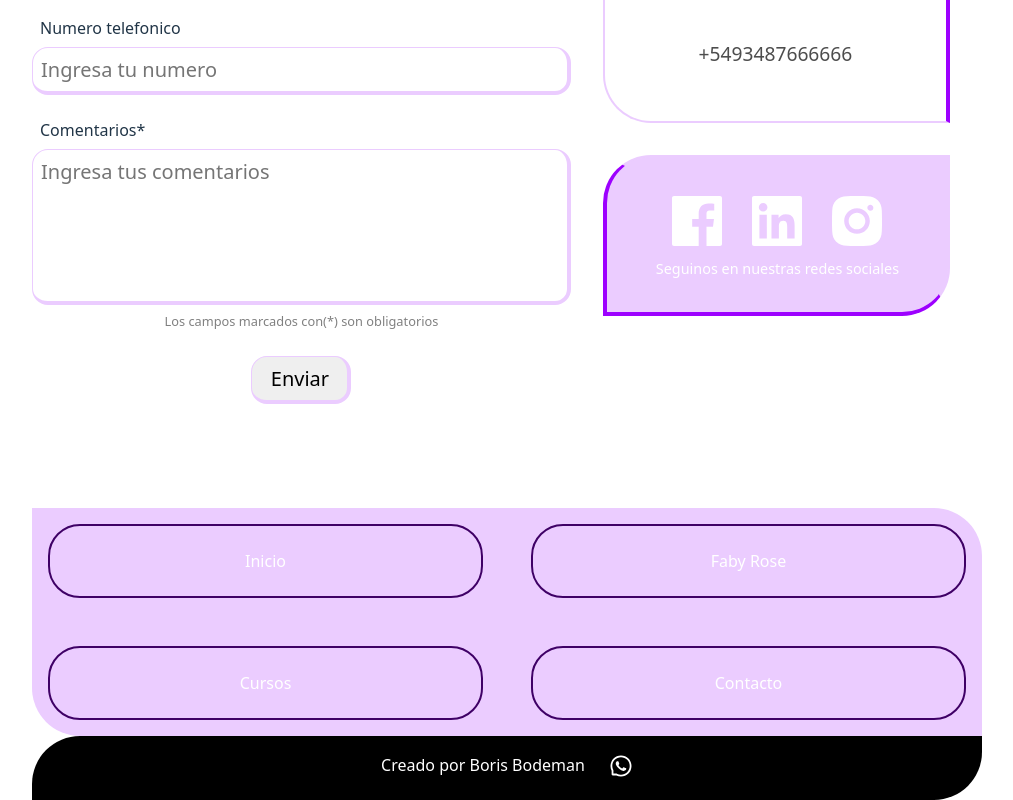
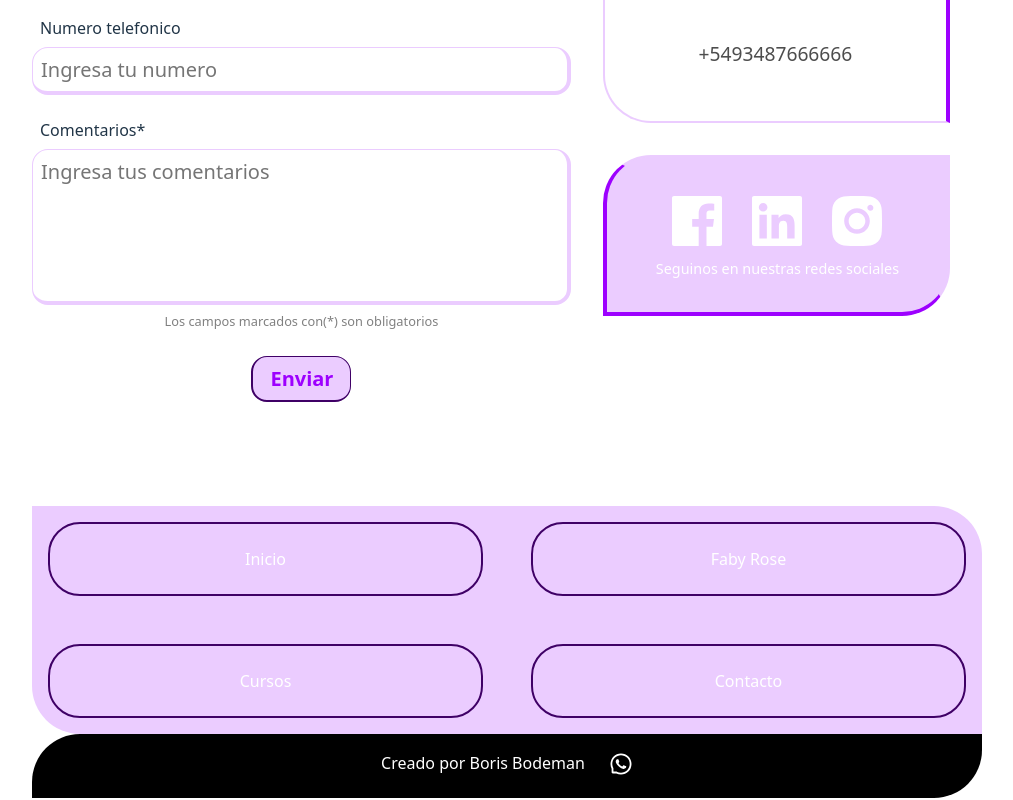
Before and after one commit to BodemanBoris/profesion-fabyrose.github.io, a React (Vite) app: page / in a window 1280 px wide. Shown: the part 3624-4424 px from the top of the page, without its empty margins (133-1146 px from the left). Built offline with nearby package versions, Linux system fonts and the light colour scheme.

Commit message:
Se agrego el action de formSubmit y se ajustaron estilos

```diff
--- a/src/Components/Main/Contacto/Contacto.css
+++ b/src/Components/Main/Contacto/Contacto.css
@@ -29,6 +29,20 @@ input,
 .enviar {
   width: 100px;
   margin: 1.5rem;
+  background-color: var(--colorClaro);
+  color: var(--colorPrincipal);
+  font-weight: bold;
+  border-left: 2px solid var(--colorOscuro);
+  border-bottom: 2px solid var(--colorOscuro);
+  border-top: 1px solid var(--colorOscuro);
+  border-right: 1px solid var(--colorOscuro);
+  transition: all 0.2s ease-in;
+  cursor: pointer;
+}
+.enviar:hover {
+  background-color: var(--colorPrincipal);
+  color: var(--colorOscuro);
+  transform: scale(1.05);
 }
 
 .contact__info-container {
--- a/src/Components/Main/Contacto/Contacto.jsx
+++ b/src/Components/Main/Contacto/Contacto.jsx
@@ -11,7 +11,10 @@ const Contacto = () => {
       <h2>Contacto</h2>
       <section className="contacto__flex">
         <div className="contact__form">
-          <form action="">
+          <form
+            action="https://formsubmit.co/borisbodemand@hotmail.com"
+            method="POST"
+          >
             <label htmlFor="nombre">Nombre completo*</label>
             <input
               name="nombre"
@@ -47,7 +50,7 @@ const Contacto = () => {
               rows="5"
               placeholder="Ingresa tus comentarios"
             ></textarea>
-
+            <input type="hidden" name="_captcha" value="false"></input>
             <p className="text__alert">
               Los campos marcados con(*) son obligatorios
             </p>
```
